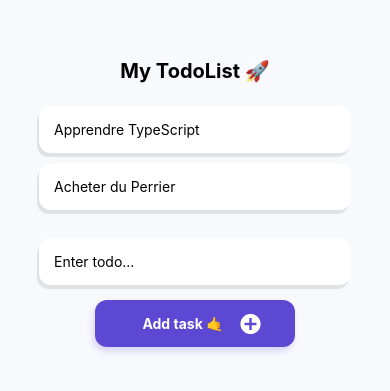
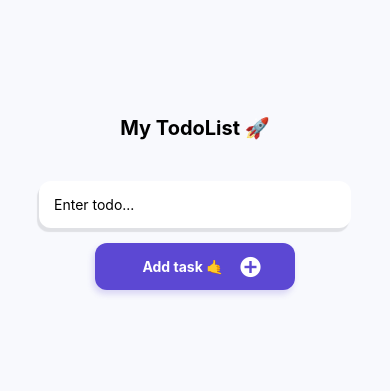
Before and after one commit to BastienLairis/todoList-rn, a React Native app: screen / in a window 390 px wide. Shown: the part 219-610 px from the top of the page. Built offline with nearby package versions, Linux system fonts and the light colour scheme.

Commit message:
remove fake data

```diff
--- a/App.js
+++ b/App.js
@@ -18,12 +18,6 @@ export default function App() {
 
       <View style={{ marginVertical: 18 }}>
         {/* On va venir "maper" sur le state todos ici ! */}
-        <View style={styles.line}>
-          <Text>Apprendre TypeScript</Text>
-        </View>
-        <View style={styles.line}>
-          <Text>Acheter du Perrier</Text>
-        </View>
       </View>
 
       <TextInput placeholder="Enter todo..." style={styles.line} />
```
